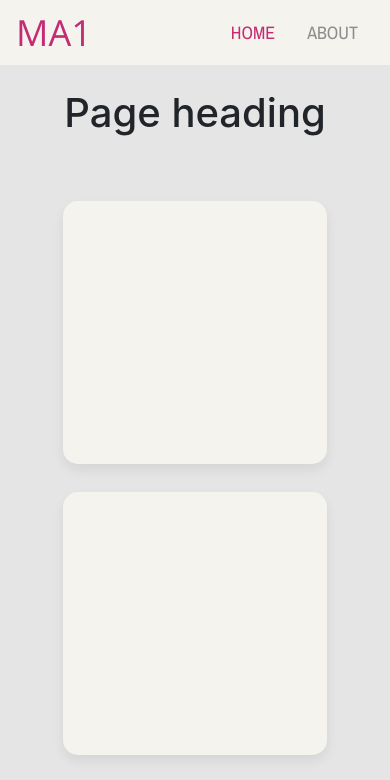
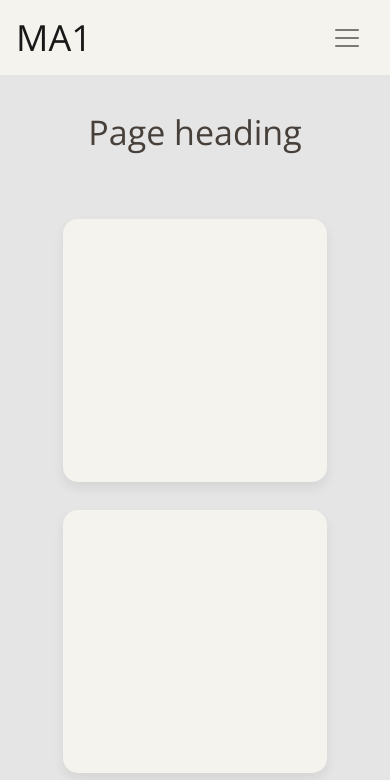
Before and after one commit to Jennygra/jenny-gramdal-css-frameworks-ma1, a plain HTML site: page index.html in a window 390 px wide. Shown: the top 780 px of the page. Drawn offline with nearby package versions, Linux system fonts and the light colour scheme.

Commit message:
Nav updated and styling

```diff
--- a/index.html
+++ b/index.html
@@ -4,7 +4,7 @@
     <meta charset="UTF-8" />
     <meta http-equiv="X-UA-Compatible" content="IE=edge" />
     <meta name="viewport" content="width=device-width, initial-scale=1.0" />
-    <title>CSS Frameworks MA1</title>
+    <title>Jenny Gramdal| CSS Frameworks MA1</title>
     <link
       rel="stylesheet"
       href="https://stackpath.bootstrapcdn.com/bootstrap/4.5.0/css/bootstrap.min.css"
@@ -15,6 +15,11 @@
       href="https://stackpath.bootstrapcdn.com/font-awesome/4.7.0/css/font-awesome.min.css"
       rel="stylesheet"
     />
+    <script
+      src="https://cdn.jsdelivr.net/npm/bootstrap@5.1.3/dist/js/bootstrap.bundle.min.js"
+      integrity="sha384-ka7Sk0Gln4gmtz2MlQnikT1wXgYsOg+OMhuP+IlRH9sENBO0LRn5q+8nbTov4+1p"
+      crossorigin="anonymous"
+    ></script>
     <link rel="preconnect" href="https://fonts.googleapis.com" />
     <link rel="preconnect" href="https://fonts.gstatic.com" crossorigin />
     <link
@@ -26,24 +31,51 @@
   <body>
     <div class="wrapper">
       <header>
-            <nav class="navbar">
-              <a href="#" class="logo">Ma1</a>
-              <ul class="nav justify-content-end">
+        <nav class="navbar navbar-expand-lg navbar-light">
+          <div class="container-fluid">
+            <a class="navbar-brand logo" href="#">Ma1</a>
+            <button
+              class="navbar-toggler"
+              type="button"
+              data-bs-toggle="collapse"
+              data-bs-target="#navbarSupportedContent"
+              aria-controls="navbarSupportedContent"
+              aria-expanded="false"
+              aria-label="Toggle navigation"
+            >
+              <span class="navbar-toggler-icon"></span>
+            </button>
+            <div
+              class="collapse navbar-collapse justify-content-end"
+              id="navbarSupportedContent"
+            >
+              <ul class="navbar-nav me-auto mb-2 mb-lg-0">
                 <li class="nav-item">
-                  <a class="nav-link active" aria-current="page" href="#">Home</a>
+                  <a class="nav-link active" aria-current="page" href="#"
+                    >Home</a
+                  >
                 </li>
                 <li class="nav-item">
                   <a class="nav-link" href="#">About</a>
                 </li>
               </ul>
+            </div>
+          </div>
         </nav>
       </header>
 
-          <main class="wrapper">
+      <main>
         <section>
-              <di class="container">
+          <div class="container">
             <h1 class="text-center">Page heading</h1>
-                <div class="d-flex justify-content-center flex-wrap rectangle-container">
+            <div
+              class="
+                d-flex
+                justify-content-center
+                flex-wrap
+                rectangle-container
+              "
+            >
               <div class="rectangle"></div>
               <div class="rectangle"></div>
               <div class="rectangle border"></div>
--- a/sass/partials/_base.scss
+++ b/sass/partials/_base.scss
@@ -12,6 +12,12 @@ body {
   display: flex;
   flex-direction: column;
   margin: 0;
+  color: #463f3a;
+
+  h1 {
+    font: normal normal normal 34px/46px Open Sans;
+    margin-top: 1em;
+  }
 }
 
 .wrapper {
--- a/sass/partials/_nav.scss
+++ b/sass/partials/_nav.scss
@@ -3,7 +3,11 @@ nav {
 
   .logo {
     font: normal normal normal 36px/49px Open Sans;
-    color: map-get($colors, pink);
+    color: #262626;
+
+    @media (min-width: 992px) {
+      color: map-get($colors, pink) !important;
+    }
   }
 
   a {
@@ -14,6 +18,10 @@ nav {
   }
 
   .active {
-    color: map-get($colors, pink);
+    color: map-get($colors, pink) !important;
+  }
+
+  button {
+    border: none !important;
   }
 }
```
Also changed, not shown: css/style.css. Lines whose indentation alone changed are shown as unchanged.
